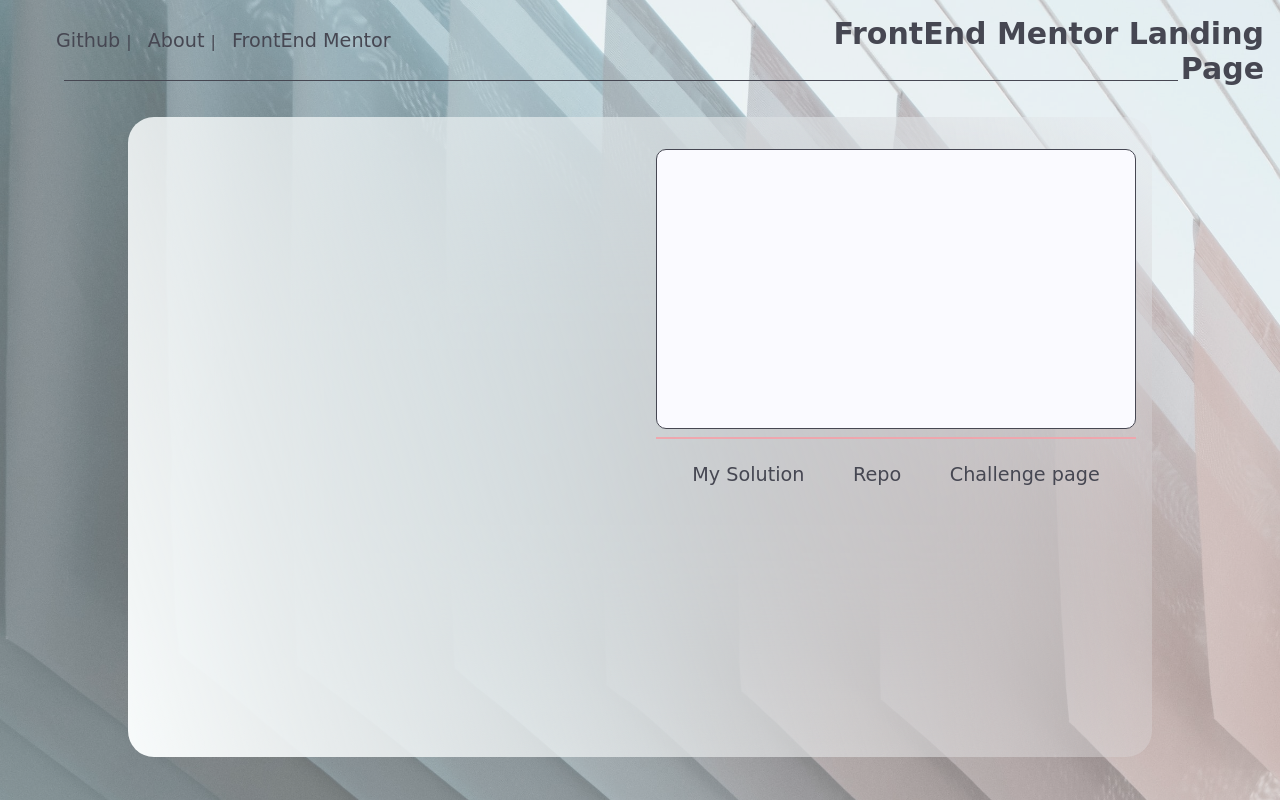
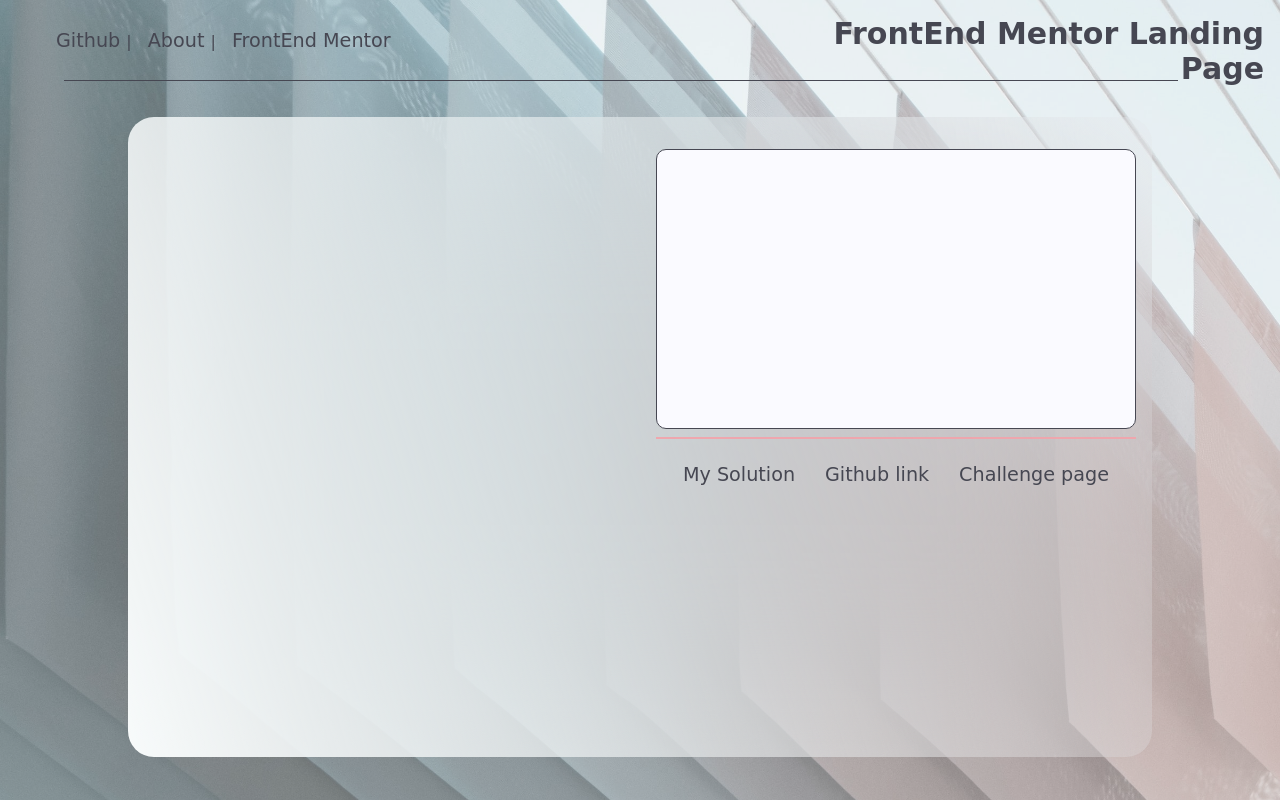
Before and after one commit to SylvainDel/Frontend-Mentor, a plain HTML site: page index.html in a window 1280 px wide. Drawn offline with Linux system fonts and the light colour scheme; a web font is replaced by a local one.

```diff
--- a/index.html
+++ b/index.html
@@ -28,7 +28,7 @@
                     <span class="hero-description"></span>
                     <div class="hero-link-wrapper">
                         <a href="" target="_blank" class="hero-link">My Solution</a>
-                        <a href="" target="_blank"  class="hero-repo"> Repo </a>
+                        <a href="" target="_blank"  class="hero-repo"> Github link </a>
                         <a href="" target="_blank" class="hero-frontendLink">Challenge page </a>
                     </div>
                 </aside>
```
